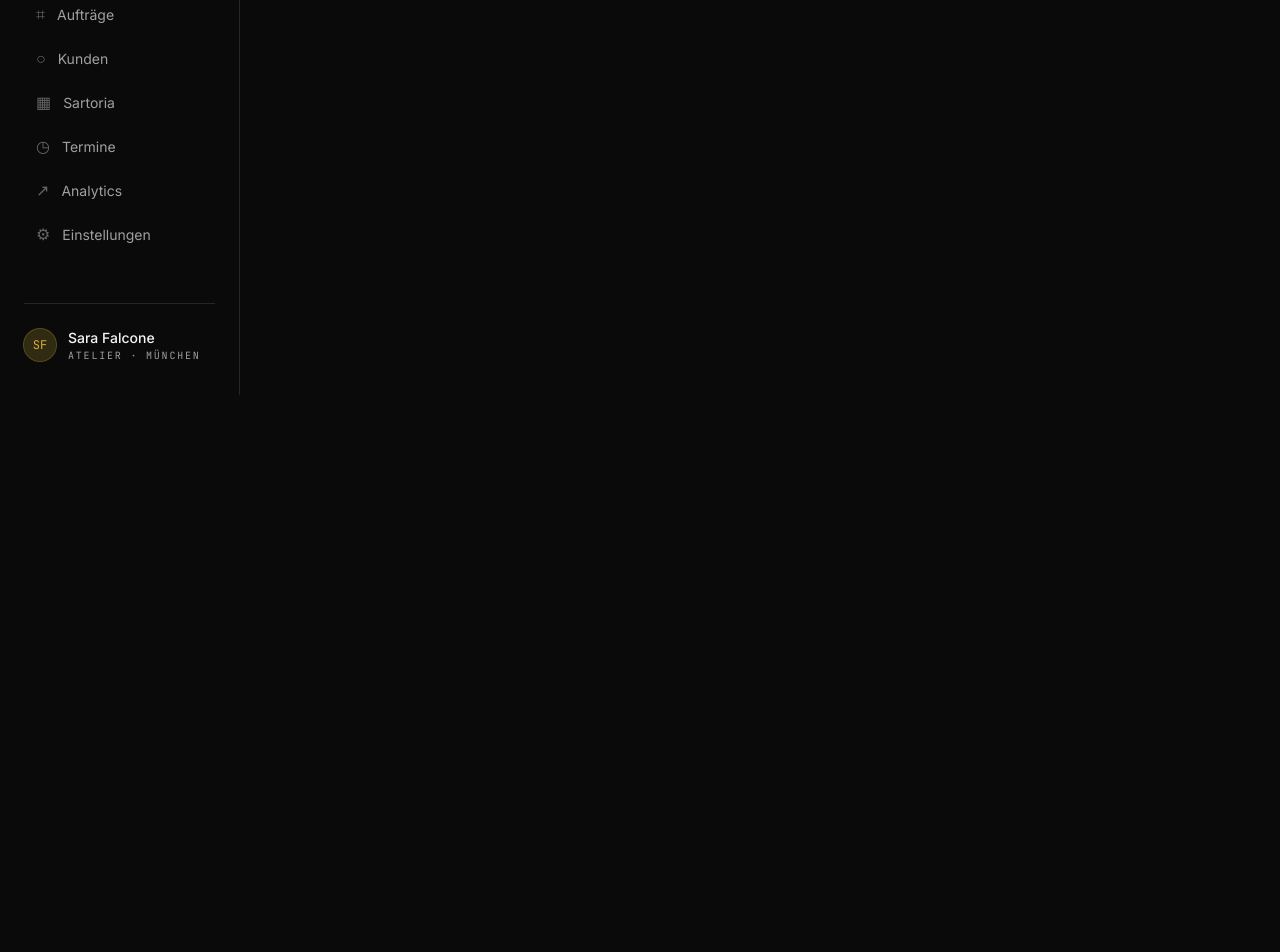
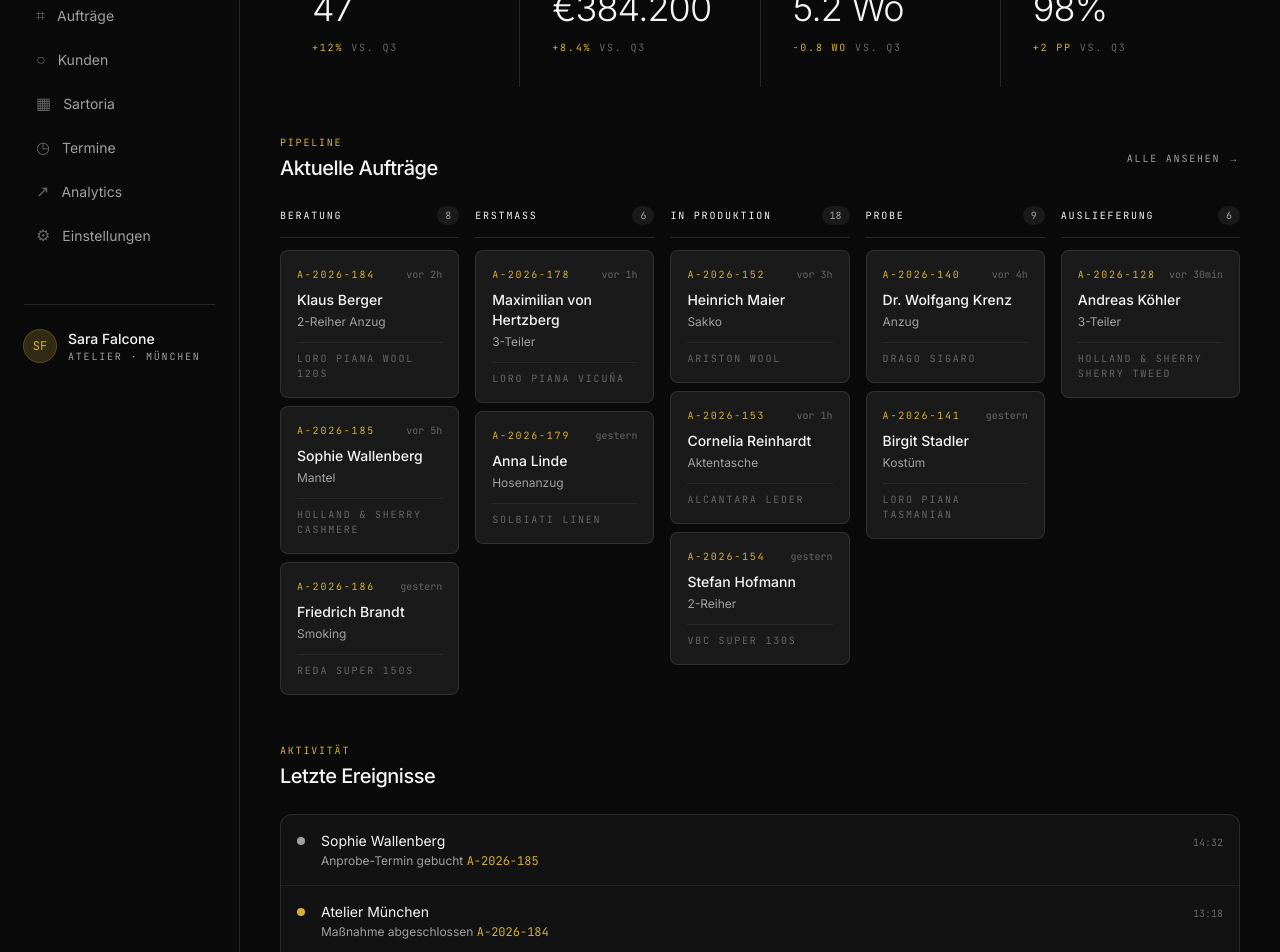
Before and after one commit to Pentrarri-cmd/pentrarri-next, a Next.js app: page /showcase/sartoria-hub in a window 1280 px wide. Shown: the part 220-1172 px from the top of the page. Before the commit the page ends 800 px from the top, so only its background shows below. Built offline with nearby package versions, Linux system fonts and the light colour scheme.

Commit message:
feat: dashboard-view extrahiert, pipeline und activity klickbar

```diff
--- a/src/components/showcase/SartoriaActivity.tsx
+++ b/src/components/showcase/SartoriaActivity.tsx
@@ -9,7 +9,11 @@ const toneColors = {
   info: 'bg-ink-muted',
 };
 
-export function SartoriaActivity() {
+interface SartoriaActivityProps {
+  onOrderClick: (orderId: string) => void;
+}
+
+export function SartoriaActivity({ onOrderClick }: SartoriaActivityProps) {
   return (
     <div>
       <div className="mb-6">
@@ -21,14 +25,16 @@ export function SartoriaActivity() {
         </h2>
       </div>
 
-      <div className="rounded-xl border border-ink-soft/30 bg-bg-elevated/50">
+      <div className="overflow-hidden rounded-xl border border-ink-soft/30 bg-bg-elevated/50">
         {sartoriaData.activity.map((event, i) => (
-          <motion.div
+          <motion.button
             key={i}
+            type="button"
+            onClick={() => onOrderClick(event.target)}
             initial={{ opacity: 0, x: -10 }}
             animate={{ opacity: 1, x: 0 }}
             transition={{ duration: 0.4, delay: i * 0.06 }}
-            className={`flex items-start gap-4 p-4 transition-colors hover:bg-bg-elevated ${
+            className={`flex w-full cursor-pointer items-start gap-4 p-4 text-left transition-colors hover:bg-bg-elevated ${
               i !== sartoriaData.activity.length - 1 ? 'border-b border-ink-soft/20' : ''
             }`}
           >
@@ -45,7 +51,7 @@ export function SartoriaActivity() {
                 <span className="font-mono text-gold">{event.target}</span>
               </div>
             </div>
-          </motion.div>
+          </motion.button>
         ))}
       </div>
     </div>
--- a/src/components/showcase/SartoriaDashboard.tsx
+++ b/src/components/showcase/SartoriaDashboard.tsx
@@ -1,10 +1,23 @@
 'use client';
+
+import { SartoriaKpis } from './SartoriaKpis';
+import { SartoriaPipeline } from './SartoriaPipeline';
+import { SartoriaActivity } from './SartoriaActivity';
 
 interface SartoriaDashboardProps {
   onOrderClick: (orderId: string) => void;
   onShowAllOrders: () => void;
 }
 
-export function SartoriaDashboard(_props: SartoriaDashboardProps) {
-  return null;
+export function SartoriaDashboard({
+  onOrderClick,
+  onShowAllOrders,
+}: SartoriaDashboardProps) {
+  return (
+    <>
+      <SartoriaKpis />
+      <SartoriaPipeline onOrderClick={onOrderClick} onShowAll={onShowAllOrders} />
+      <SartoriaActivity onOrderClick={onOrderClick} />
+    </>
+  );
 }
--- a/src/components/showcase/SartoriaPipeline.tsx
+++ b/src/components/showcase/SartoriaPipeline.tsx
@@ -3,7 +3,12 @@
 import { motion } from 'framer-motion';
 import { sartoriaData } from '@/data/sartoria-hub';
 
-export function SartoriaPipeline() {
+interface SartoriaPipelineProps {
+  onOrderClick: (orderId: string) => void;
+  onShowAll: () => void;
+}
+
+export function SartoriaPipeline({ onOrderClick, onShowAll }: SartoriaPipelineProps) {
   return (
     <div>
       <div className="mb-6 flex items-center justify-between">
@@ -15,7 +20,10 @@ export function SartoriaPipeline() {
             Aktuelle Aufträge
           </h2>
         </div>
-        <button className="font-mono text-[10px] uppercase tracking-mono-label text-ink-muted transition-colors hover:text-gold">
+        <button
+          onClick={onShowAll}
+          className="font-mono text-[10px] uppercase tracking-mono-label text-ink-muted transition-colors hover:text-gold"
+        >
           Alle ansehen →
         </button>
       </div>
@@ -46,6 +54,7 @@ export function SartoriaPipeline() {
               {column.orders.map((order) => (
                 <button
                   key={order.id}
+                  onClick={() => onOrderClick(order.id)}
                   className="group rounded-lg border border-ink-soft/30 bg-bg-elevated p-4 text-left transition-all hover:border-gold/30 hover:bg-bg-soft"
                 >
                   <div className="flex items-center justify-between">
```
